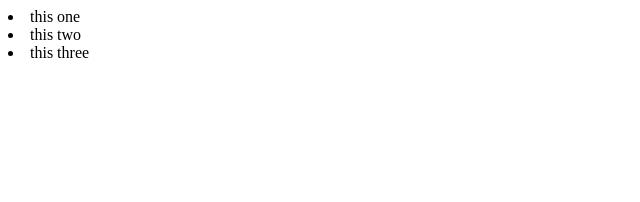
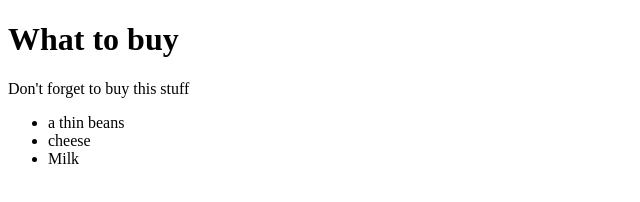
Before and after one commit to wahoro/webjs, a plain HTML site: page index.html in a window 1280 px wide. Shown: the whole page, without its empty margins (0-640 px from the left). Drawn offline with Linux system fonts and the light colour scheme.

Commit message:
sync from work pc

```diff
--- a/index.html
+++ b/index.html
@@ -2,13 +2,21 @@
 <html>
   <head>
     <meta charset="utf-8">
-    <title>this is just test</title>
+    <title>Shopping list</title>
   </head>
   <body>
-    <ui>
-      <li>this one</li>
-      <li>this two</li>
-      <li>this three</li>
-    </ui>
+    <h1>What to buy</h1>
+    <p title="a gentle reminder">Don't forget to buy this stuff</p>
+    <ul id="purchases">
+      <li>a thin beans</li>
+      <li class="sale">cheese</li>
+      <li class="sale import">Milk</li>
+    </ul>
+    <script type="text/javascript">
+      // alert(typeof document.getElementById("purchases"));
+      // alert(document.getElementsByTagName('li').length);
+      alert(document.getElementsByClassName("sale").length);
+    </script>
+    <!-- <script src="test.js" charset="utf-8"></script> -->
   </body>
 </html>
```
